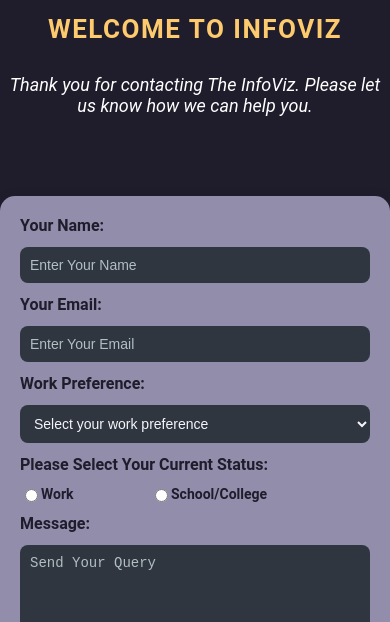
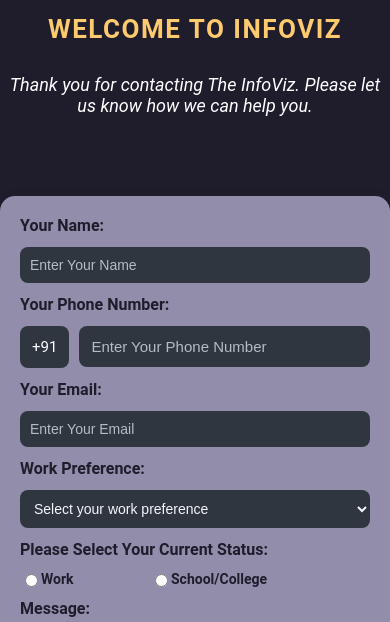
Before and after one commit to mdafrideen/InfoViz, a plain HTML site: page index.html in a window 390 px wide. Shown: the part 222-844 px from the top of the page. Drawn offline with Linux system fonts and the light colour scheme.

Commit message:
add phone

```diff
--- a/index.html
+++ b/index.html
@@ -6,14 +6,9 @@
     <meta name="viewport" content="width=device-width, initial-scale=1.0">
     <title>Infoviz</title>
     <link rel="stylesheet" href="style.css">
-
 </head>
 
 <body>
-
-
-
-
     <div class="main-text">
         <img src="logo.jpg" alt="Infoviz Logo">
         <h2>Welcome to InfoViz</h2>
@@ -24,13 +19,19 @@
 
     <div class="content">
         <form action="https://api.web3forms.com/submit" method="POST">
-                    <input type="hidden" name="access_key" value="11c233aa-bff8-425c-b2ac-7d842162dd3d">
+            <input type="hidden" name="access_key" value="1b1302cd-5e02-4007-9bad-fb7cc7431297">
 
             <!-- Name Input -->
             <label for="name">Your Name:</label>
             <input id="name" type="text" name="name" placeholder="Enter your name" required>
 
-                    <!-- Email Input -->
+            <!-- Phone Input -->
+            <label for="phone">Your Phone Number:</label>
+            <div class="phone-container">
+                <span name="phone">+91</span>
+                <input name="phone"id="phone" type="tel" name="phone" placeholder="Enter Your Phone Number" pattern="[0-9]{10}" required>
+            </div>
+
             <label for="email">Your Email:</label>
             <input id="email" type="email" name="email" placeholder="Enter your email" required>
 
--- a/style.css
+++ b/style.css
@@ -110,7 +110,7 @@ textarea {
 
 .btn {
     background-color: #1f1c2c;
-    color:  white;
+    color: white;
     padding: 12px;
     border: none;
     border-radius: 8px;
@@ -122,7 +122,7 @@ textarea {
 }
 
 .btn:hover {
-    background-color:#928dab;
+    background-color: #928dab;
     color: black;
     box-shadow: 0 8px 15px rgba(0, 0, 0, 0.2);
 }
@@ -134,7 +134,38 @@ textarea {
     color: white;
     font-style: italic;
     padding-bottom: 20px;
-    font-style:oblique;
+    font-style: oblique;
+}
+
+/* Phone Input with Country Code Styling */
+.phone-container {
+    display: flex;
+    align-items: center;
+    gap: 10px;
+}
+
+.phone-container span {
+    background-color: #2f3640;
+    color: #ffffff;
+    padding: 12px;
+    border-radius: 8px;
+    font-size: 15px;
+}
+
+.phone-container input {
+    flex: 1;
+    padding: 12px;
+    border: none;
+    border-radius: 8px;
+    background-color: #2f3640;
+    font-size: 15px;
+    color: #f5f6fa;
+    transition: transform 0.3s, background-color 0.3s, box-shadow 0.3s;
+}
+
+.phone-container input:focus {
+    outline: none;
+    background-color: #233444;
 }
 
 @media (max-width: 768px) {
```
Lines whose indentation alone changed are shown as unchanged.
